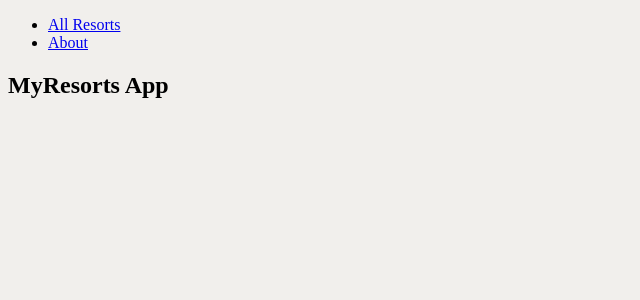
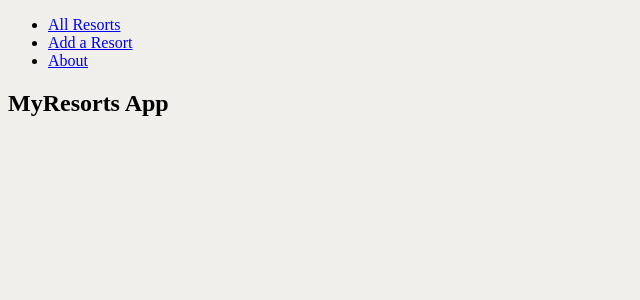
Before and after one commit to camilasalmeida/django-crud-app-lab, a Django app: template myresorts/myresorts_app/templates/home.html in a window 1280 px wide. Shown: the top 300 px of the page, without its empty margins (0-640 px from the left). Run offline with Django 4.2, Linux system fonts and the light colour scheme; the template is opened without the code that fills it, so the values that code supplies are empty; parts of the project's set-up code (start-up, migrations or seed data) failed here and were passed over.

Commit message:
add resort create url, view  and page, update Resort model

```diff
--- a/myresorts/myresorts_app/templates/base.html
+++ b/myresorts/myresorts_app/templates/base.html
@@ -20,6 +20,7 @@
       <nav>
         <ul>
             <li><a href="{% url 'resort-index' %}">All Resorts</a></li>
+            <li><a href="{% url 'resort-create' %}">Add a Resort</a></li>
             <li><a href="{% url 'about' %}">About</a></li>
         </ul>
       </nav>
--- a/myresorts/myresorts_app/urls.py
+++ b/myresorts/myresorts_app/urls.py
@@ -7,5 +7,6 @@ urlpatterns = [
     path('resorts/', views.resort_index, name='resort-index'),
 
      path('resorts/<int:resort_id>/', views.resort_detail, name='resort-detail'),
+     path('resorts/create/', views.ResortCreate.as_view(), name='resort-create'),
 
 ]
```
